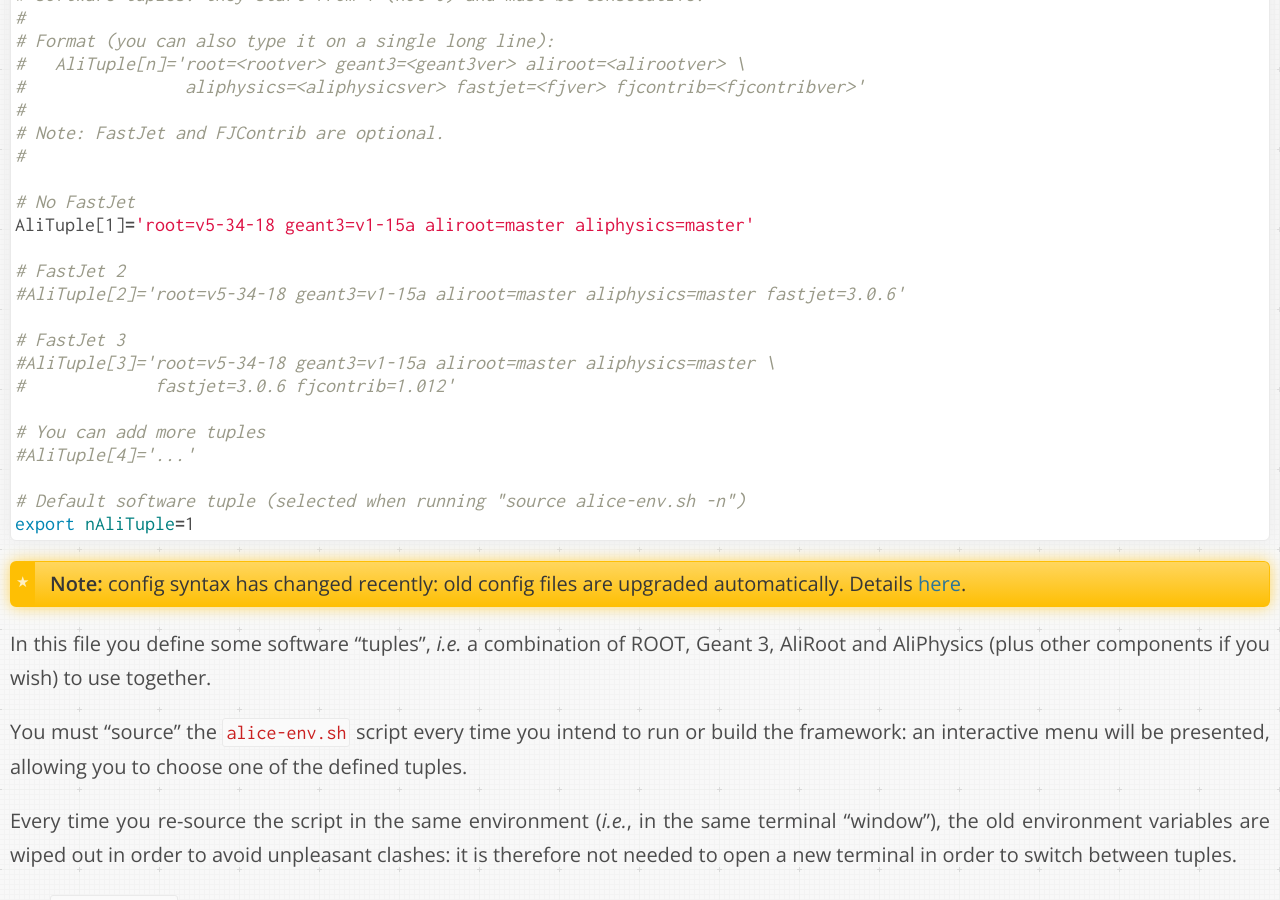
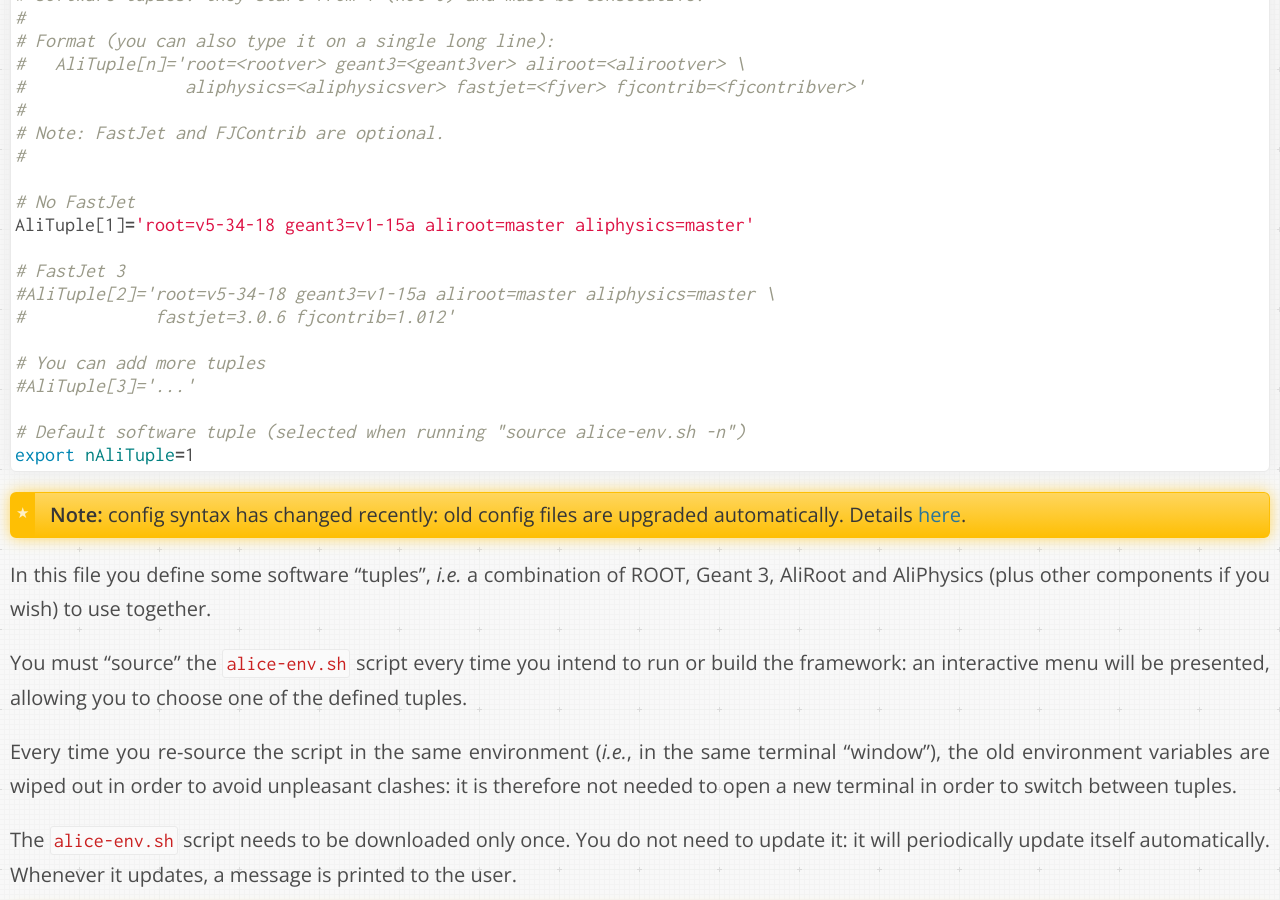
Before and after one commit to dberzano/dberzano.github.io, a Jekyll site: the page built from alice/install-aliroot/manual.md, in a window 1280 px wide and 900 px high, scrolled down 2971 px. Built offline with Jekyll 4.4.1, drawn with Linux system fonts in a browser that asks for light colours; Markdown is read by kramdown in place of the engine named in the settings.

Commit message:
AliInst: fixed FastJet 2 example of tuple

```diff
--- a/alice/install-aliroot/manual.md
+++ b/alice/install-aliroot/manual.md
@@ -124,15 +124,12 @@ something like:
 # No FastJet
 AliTuple[1]='root=v5-34-18 geant3=v1-15a aliroot=master aliphysics=master'
 
-# FastJet 2
-#AliTuple[2]='root=v5-34-18 geant3=v1-15a aliroot=master aliphysics=master fastjet=3.0.6'
-
 # FastJet 3
-#AliTuple[3]='root=v5-34-18 geant3=v1-15a aliroot=master aliphysics=master \
+#AliTuple[2]='root=v5-34-18 geant3=v1-15a aliroot=master aliphysics=master \
 #             fastjet=3.0.6 fjcontrib=1.012'
 
 # You can add more tuples
-#AliTuple[4]='...'
+#AliTuple[3]='...'
 
 # Default software tuple (selected when running "source alice-env.sh -n")
 export nAliTuple=1
```
